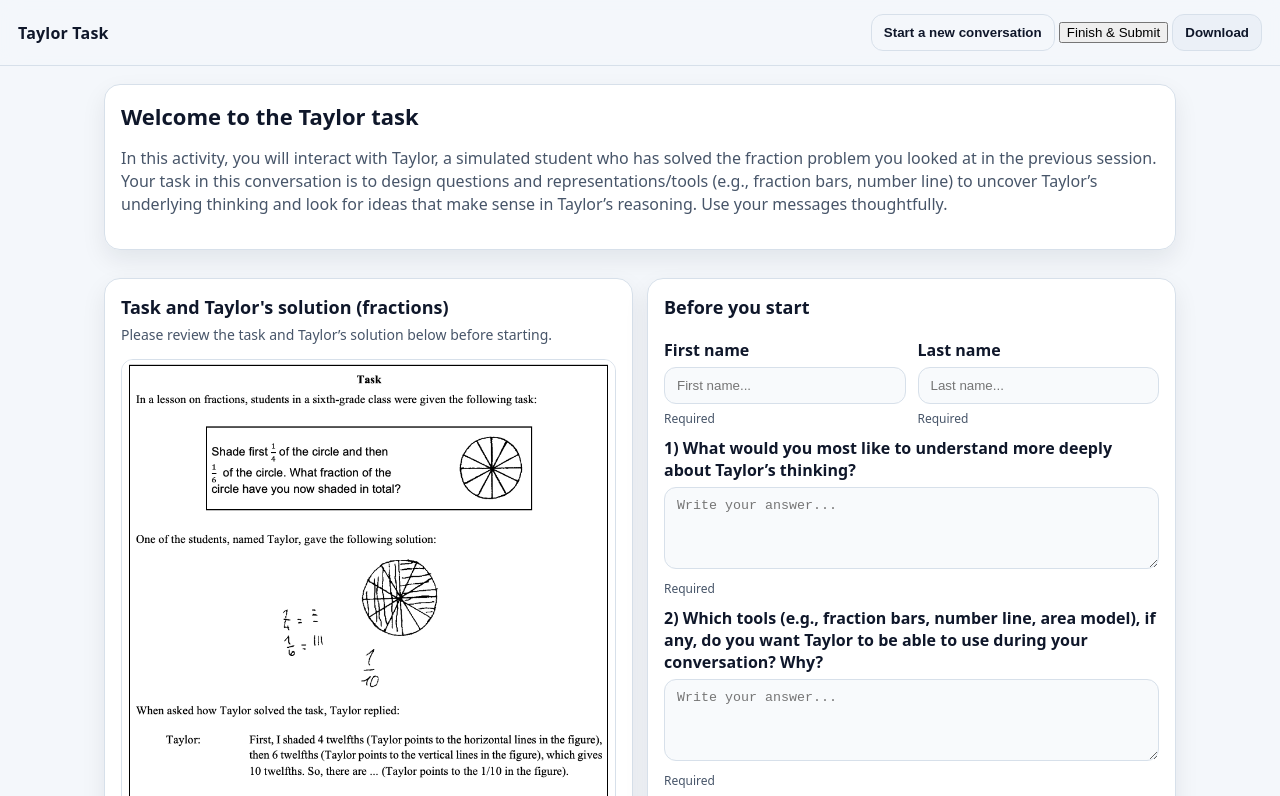
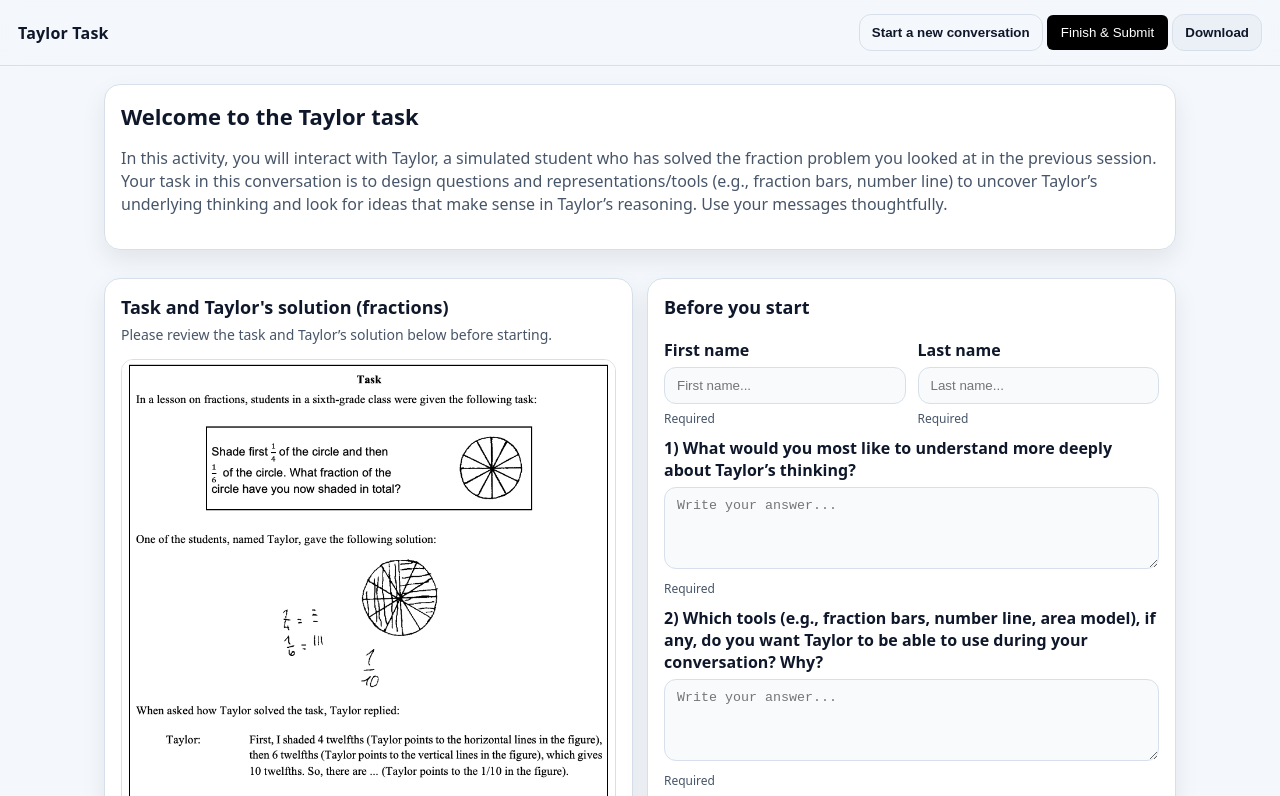
Before and after one commit to selenshere/chatbotdesign.v1, a website: page public/index.html in a window 1280 px wide. Shown: the top 796 px of the page. Drawn offline with Linux system fonts and the light colour scheme.

Commit message:
Update style.css

```diff
--- a/public/style.css
+++ b/public/style.css
@@ -136,6 +136,18 @@ textarea:focus{border-color:rgba(74,163,255,.7)}
   filter: grayscale(15%);
 }
 
+.primaryBtn {
+  background: #000;
+  color: #fff;
+  border: none;
+  padding: 10px 14px;
+  border-radius: 6px;
+  cursor: pointer;
+}
+
+.primaryBtn:hover {
+  opacity: 0.9;
+}
 
 input[type="text"]{
   width:100%;
```
